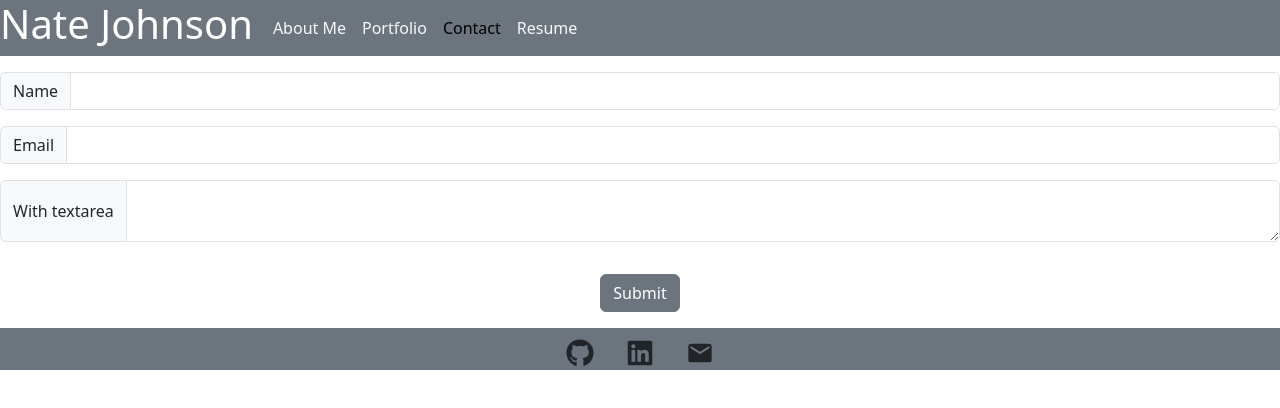
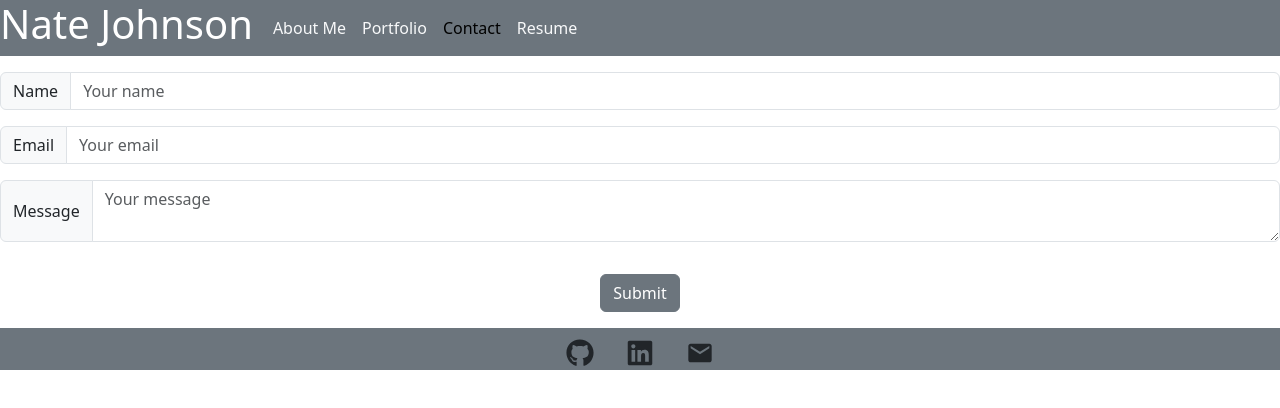
Before and after one commit to njohnson2897/react-portfolio, a React (Vite) app: page /contact in a window 1280 px wide. Shown: the top 408 px of the page. Built offline with nearby package versions, Linux system fonts and the light colour scheme.

Commit message:
adds on blur functionality to contact page

```diff
--- a/src/pages/Contact.jsx
+++ b/src/pages/Contact.jsx
@@ -4,7 +4,8 @@ import { validateEmail } from '../utils/helpers';
 export default function Contact() {
     const [errorMessage, setErrorMessage] =  useState('');
     const [email, setEmail] = useState('');
-    const [name, setName] = useState('');
+    const [userName, setName] = useState('');
+    const [message, setMessage] = useState('');
 
     const handleFormSubmit = (e) => {
         e.preventDefault();
@@ -16,27 +17,59 @@ export default function Contact() {
         alert('Thank you for your message, I will respond as soon as possible');
     };
 
+    const handleNoInput = (e) => {
+        const { name, value } =  e.target;
+        if(name === 'name' && value === '') {
+            setErrorMessage(`Please enter your ${name}`)
+            setName(value)
+        } else if (name === 'email' && value === '') {
+            setErrorMessage(`Please enter your ${name}`)
+            setEmail(value)
+        } else if (name === 'message' && value === '') {
+            setErrorMessage(`Please enter your ${name}`)
+            setMessage(value)
+        }
+    };
+
     return (
         <div>
         <form className='form text-center' onSubmit={handleFormSubmit}>
         <div className="input-group my-3">
         <span className="input-group-text">Name</span>
-        <input type="text" aria-label="Name" className="form-control"/>
+        <input
+            value={userName}
+            name='name'
+            type="text"
+            className="form-control"
+            placeholder='Your name'
+            onBlur={handleNoInput}/>
         </div>
         <div className="input-group my-3">
         <span className="input-group-text">Email</span>
-        <input type="text" aria-label="Name" className="form-control"/>
+        <input
+            value={email}
+            name='email'
+            type="text"
+            className="form-control"
+            placeholder='Your email'
+            onBlur={handleNoInput}/>
         </div>
         <div className="input-group my-3">
-        <span className="input-group-text">With textarea</span>
-        <textarea className="form-control" aria-label="With textarea"></textarea>
+        <span className="input-group-text">Message</span>
+        <textarea
+            value={message}
+            name='message'
+            type="text"
+            className="form-control"
+            placeholder='Your message'
+            onBlur={handleNoInput}>
+            </textarea>
         </div>
-
         <button type="submit" className="btn btn-secondary my-3">Submit</button>
         </form>
         {errorMessage && (
             <div className='text-center'>
-                <p className='error-text'>{errorMessage}</p>
+                <p className='error-text  text-danger'>{errorMessage}</p>
             </div>
         )}
         </div>
```
